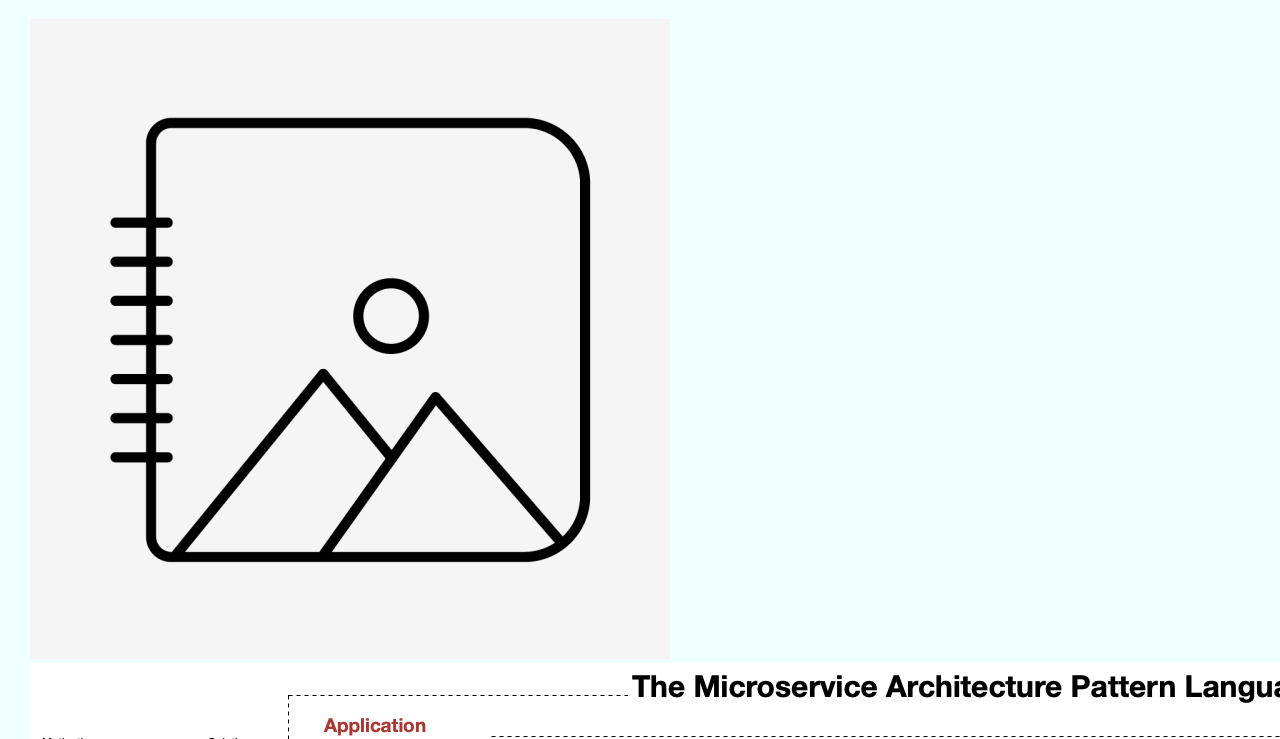
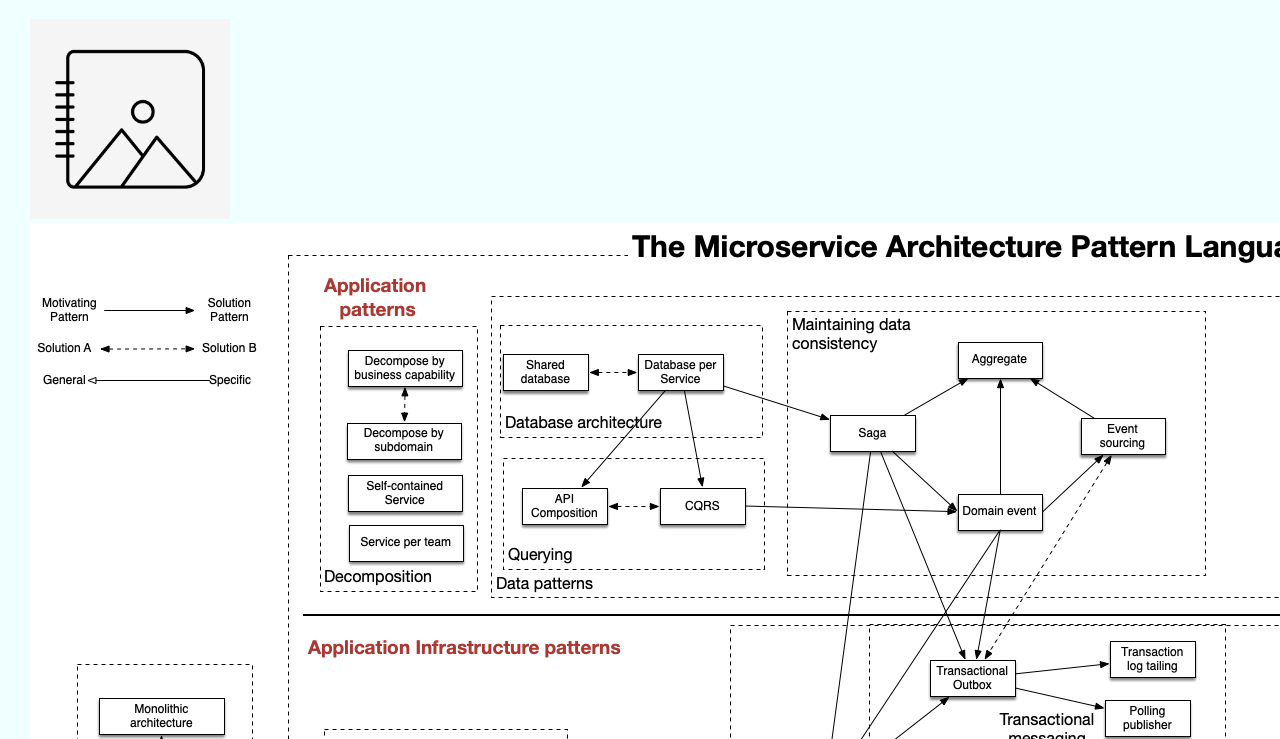
Before and after one commit to jaydeepresources/ci-cd, a plain HTML site: page index.html in a window 1280 px wide. Shown: the part 61-800 px from the top of the page. Drawn offline with Linux system fonts and the light colour scheme.

Commit message:
Height added

```diff
--- a/index.html
+++ b/index.html
@@ -12,7 +12,7 @@
 
 <body>
     <h1>Git learning started !</h1>
-    <img src="./album.jpg" alt="" srcset="">
+    <img src="./album.jpg" alt="" height="200px">
     <img src="./MicroservicePatternLanguage.jpg" alt="" srcset="">
 </body>
 
```
